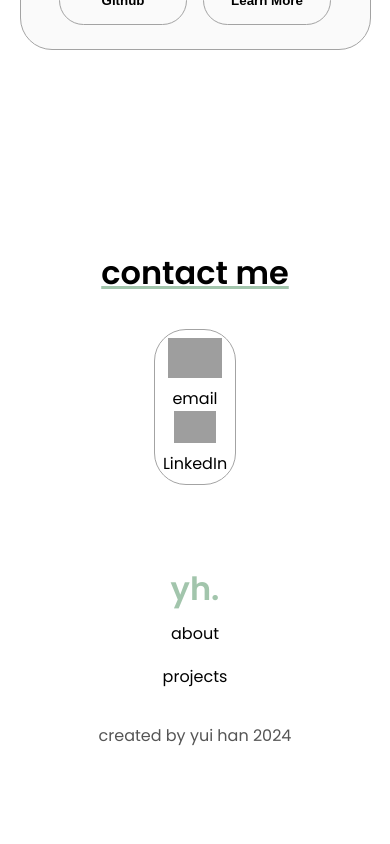
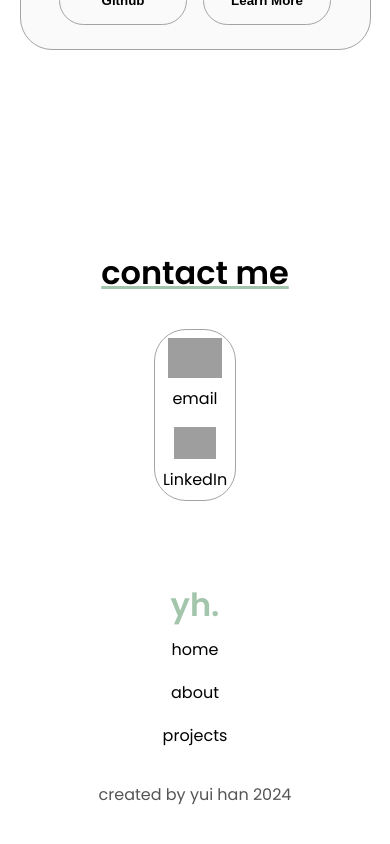
Before and after one commit to antarc0y/antarc0y.github.io, a SvelteKit app: page /projects in a window 390 px wide. Shown: the part 1348-2192 px from the top of the page. Built offline with nearby package versions, Linux system fonts and the light colour scheme; grey boxes are pictures that could not be loaded.

Commit message:
fix burger menu space,, update style nitpicks

```diff
--- a/src/components/contact.svelte
+++ b/src/components/contact.svelte
@@ -31,6 +31,7 @@
 			flex-direction: column;
 			justify-content: start;
 			margin-bottom: 5rem;
+			gap: 1rem;
 		}
 	}
 </style>
--- a/src/components/footer.svelte
+++ b/src/components/footer.svelte
@@ -3,6 +3,7 @@
 	<nav>
 		<div class="nav-links-container">
 			<ul class="nav-links">
+				<li><a href="/">home</a></li>
 				<li><a href="/about">about</a></li>
 				<li><a href="/projects">projects</a></li>
 			</ul>
--- a/src/routes/styles.css
+++ b/src/routes/styles.css
@@ -53,9 +53,7 @@ a {
 
 a:hover {
 	color: grey;
-	text-decoration: underline;
-	text-underline-offset: 1rem;
-	text-decoration-color: rgb(181, 181, 181);
+
 }
 
 .logo {
@@ -129,6 +127,7 @@ a:hover {
 
 .menu-links.open {
 	max-height: 300px;
+	margin-top: 15px;
 }
 
 .hamburger-icon.open span:first-child {
```
